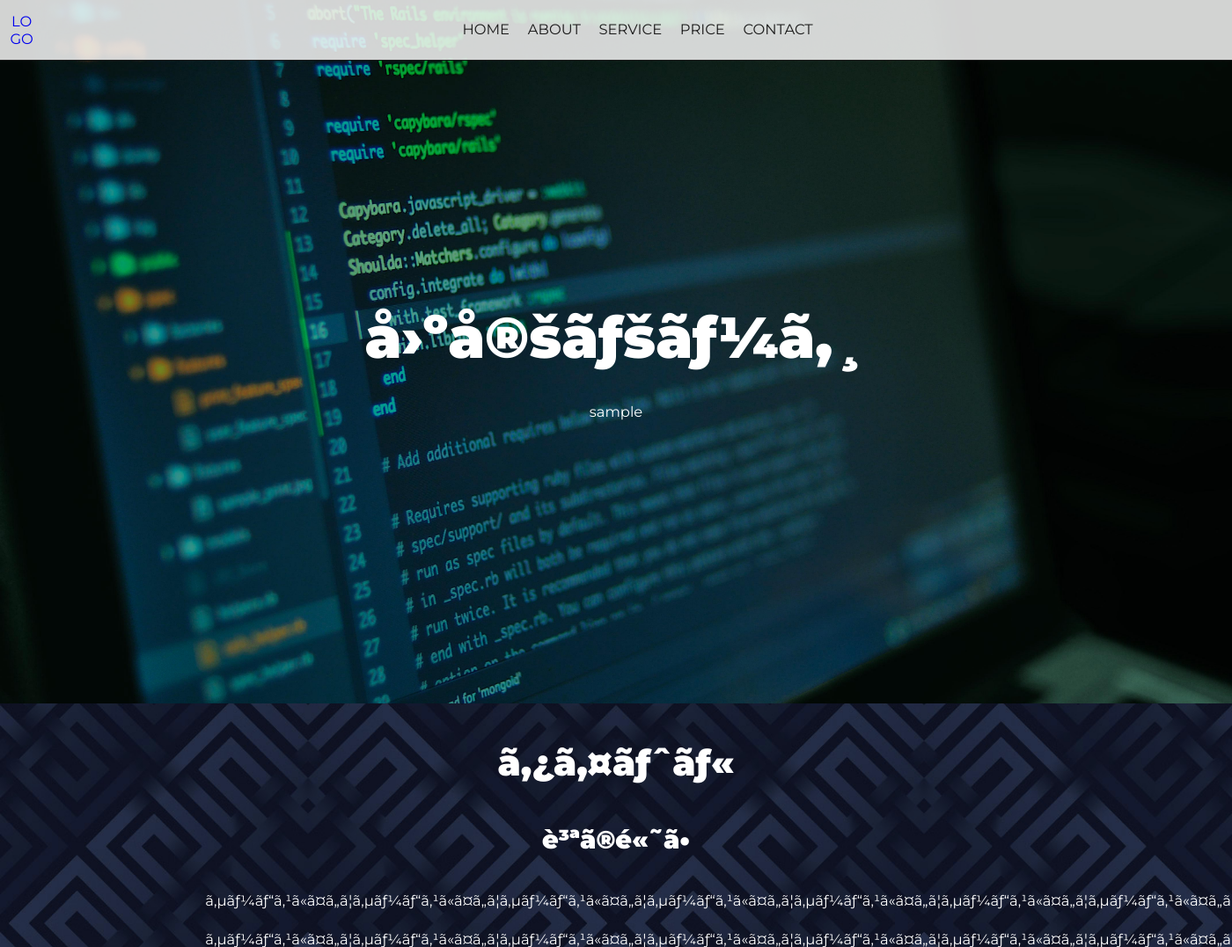
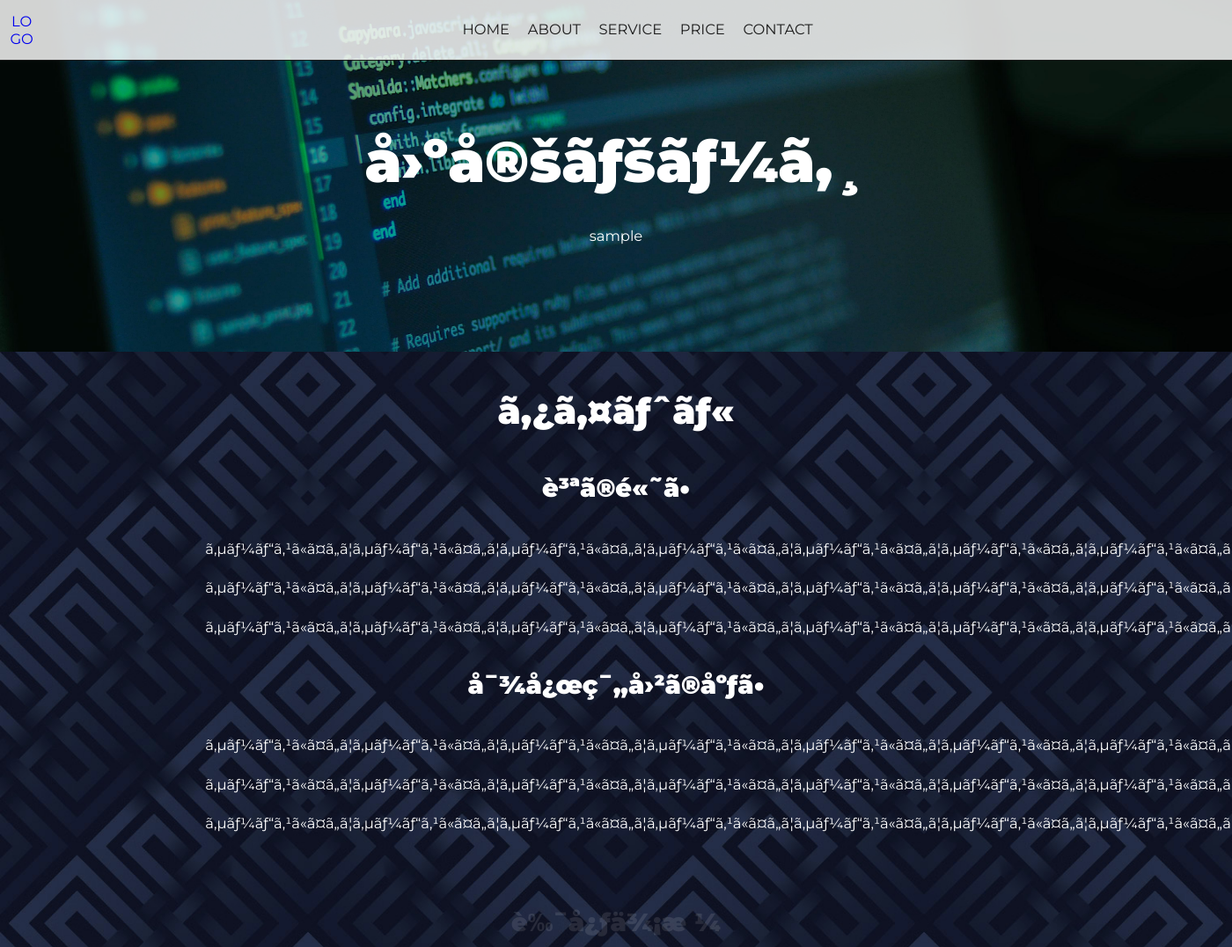
Before and after one commit to soThin/soThin-, a PHP site: page /page.html in a window 1400 px wide. Shown: the top 1077 px of the page at 88% size. Run offline with PHP 8.4, Linux system fonts and the light colour scheme.

Commit message:
Add files via upload

```diff
--- a/style.css
+++ b/style.css
@@ -275,6 +275,9 @@ a:hover{
 	background-repeat: no-repeat;
 	color: var(--font-color);
 	z-index: 701;
+}
+.header_wrapper.sub{
+    height: 50vh;
 }
 .header_content{
 	position: relative;
```
